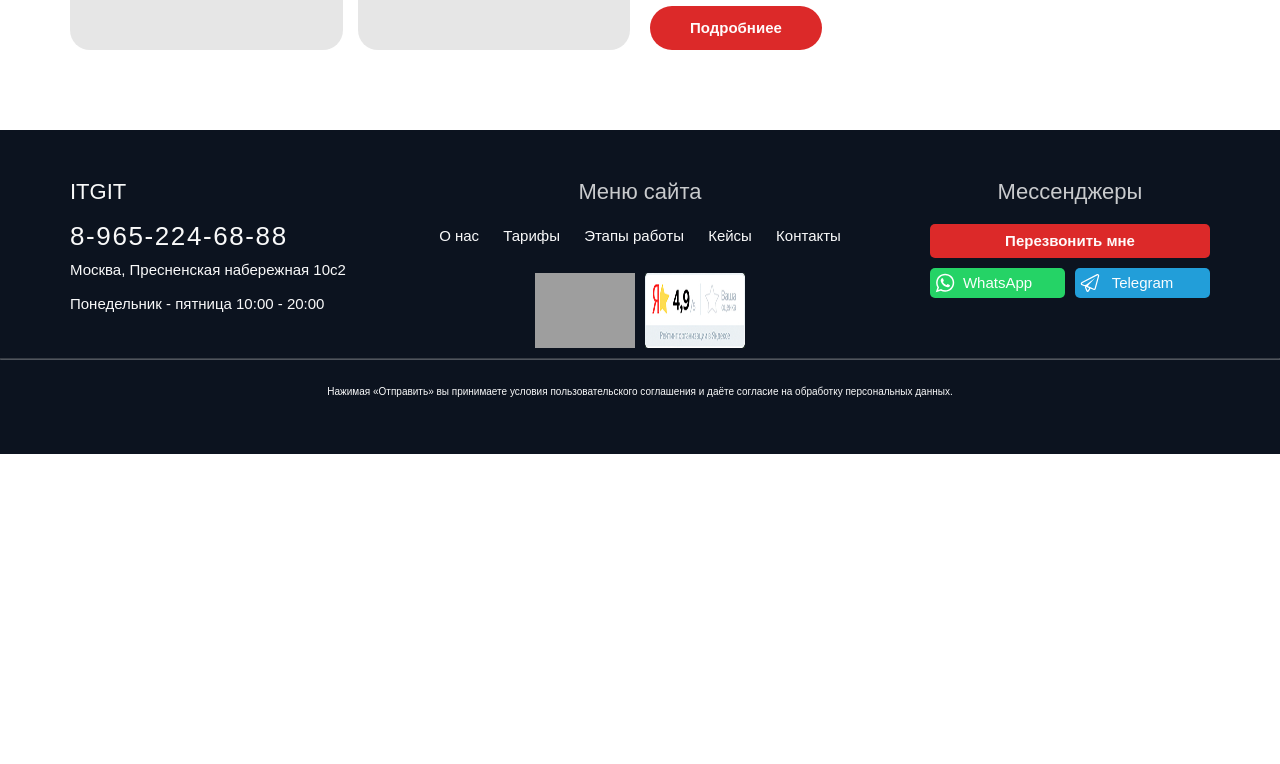
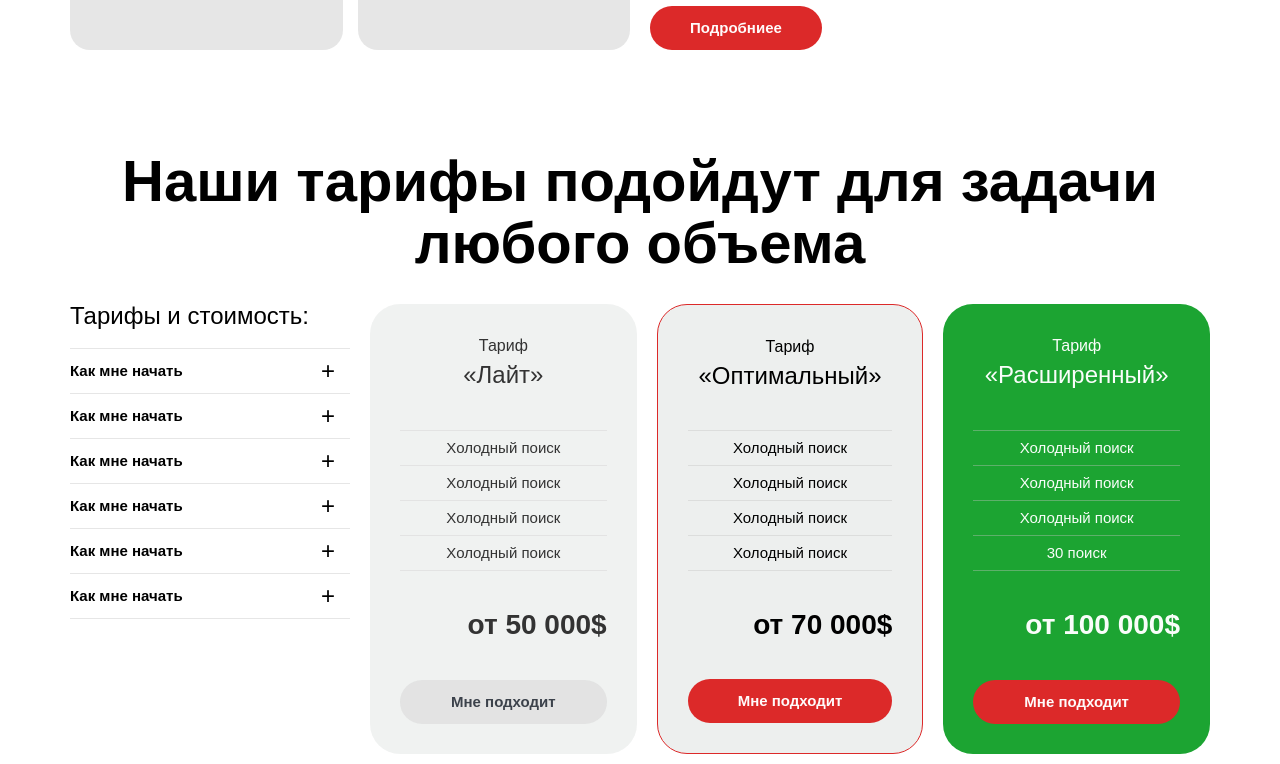
Before and after one commit to sava911/restolid, a website: page app/index.html in a window 1280 px wide. Shown: the part 1676-2440 px from the top of the page. Before the commit the page ends 2130 px from the top, so only its background shows below. Drawn offline with nearby package versions, Linux system fonts and the light colour scheme; files that its build step writes are made by us from their sources; grey boxes are pictures that could not be loaded; files whose address does not match are found by name.

Commit message:
end price block

```diff
--- a/app/index.html
+++ b/app/index.html
@@ -248,11 +248,113 @@
         </div>
       </div>
     </section>
-    <section class="price">
+    <section class="price pad">
       <div class="container">
         <h3 class="price__title">
+          Наши тарифы подойдут для задачи любого объема
+        </h3>
+        <div class="price__inner">
+          <div class="price__info">
+            <h4 class="price__info-title">Тарифы и стоимость:</h4>
+            <div class="questions__items">
+              <div class="questions__item">
+                <p class="questions__item-subtext">Как мне начать <span class="plus">+</span>
+                </p>
+                <p class="questions__item-text" style="display: none;">
+                  После того, как сайт будет полностью готов к приему посетителей, вы можете
+                  выбратьготов к приему посетителей, вы можете
 
-        </h3>
+                </p>
+              </div>
+              <!-- end questions__item -->
+              <div class="questions__item">
+                <p class="questions__item-subtext">Как мне начать <span class="plus">+</span>
+                </p>
+                <p class="questions__item-text" style="display: none;">
+                  После того, как сайт будет полностью готов к приему посетителей, вы можете
+                  выбратьготов к приему посетителей, вы можете
+
+                </p>
+              </div>
+              <!-- end questions__item -->
+              <div class="questions__item">
+                <p class="questions__item-subtext">Как мне начать <span class="plus">+</span>
+                </p>
+                <p class="questions__item-text" style="display: none;">
+                  После того, как сайт будет полностью готов к приему посетителей, вы можете
+
+                </p>
+              </div>
+              <!-- end questions__item -->
+              <div class="questions__item">
+                <p class="questions__item-subtext">Как мне начать <span class="plus">+</span>
+                </p>
+                <p class="questions__item-text" style="display: none;">
+                  После того, как сайт будет полностью готов к приему посетителей, вы можете
+
+                </p>
+              </div>
+              <!-- end questions__item -->
+              <div class="questions__item">
+                <p class="questions__item-subtext">Как мне начать <span class="plus">+</span>
+                </p>
+                <p class="questions__item-text" style="display: none;">
+                  После того, как сайт будет полностью готов к приему посетителей, вы можете
+
+                </p>
+              </div>
+              <!-- end questions__item -->
+              <div class="questions__item">
+                <p class="questions__item-subtext">Как мне начать <span class="plus">+</span>
+                </p>
+                <p class="questions__item-text" style="display: none;">
+                  После того, как сайт будет полностью готов к приему посетителей, вы можете
+                  выбратьготов к приему посетителей, вы можете
+
+                </p>
+              </div>
+              <!-- end questions__item -->
+            </div>
+          </div>
+          <div class="price__items">
+            <div class="price__item">
+              <h4 class="price__item-title">Тариф <span>«Лайт»</span></h4>
+              <ul class="price__item-list">
+                <li>Холодный поиск</li>
+                <li>Холодный поиск</li>
+                <li>Холодный поиск</li>
+                <li>Холодный поиск</li>
+              </ul>
+              <p class="price__item-text">от 50 000$</p>
+              <button class="price__item-btn btn">Мне подходит</button>
+            </div>
+            <div class="price__item">
+              <h4 class="price__item-title">Тариф <span>«Оптимальный»</span></h4>
+
+              <ul class="price__item-list">
+                <li>Холодный поиск</li>
+                <li>Холодный поиск</li>
+                <li>Холодный поиск</li>
+                <li>Холодный поиск</li>
+              </ul>
+              <p class="price__item-text">от 70 000$</p>
+              <button class="price__item-btn btn">Мне подходит</button>
+            </div>
+            <div class="price__item">
+              <h4 class="price__item-title">Тариф <span>«Расширенный»</span></h4>
+
+              <ul class="price__item-list">
+                <li>Холодный поиск</li>
+                <li>Холодный поиск</li>
+                <li>Холодный поиск</li>
+
+                <li>30 поиск</li>
+              </ul>
+              <p class="price__item-text">от 100 000$</p>
+              <button class="price__item-btn btn">Мне подходит</button>
+            </div>
+          </div>
+        </div>
       </div>
     </section>
   </main>
--- a/app/js/main.js
+++ b/app/js/main.js
@@ -111,5 +111,11 @@ $(function () {
     css.innerHTML = ".txt-rotate > .wrap { border-right: 0.08em solid #666 }";
     document.body.appendChild(css);
   };
+  // questions__item
+  $(".questions__item-subtext").click(function () {
+    $(this).parent().find(".questions__item-text").slideToggle();
+    $(this).toggleClass("opened");
+    return false;
+  });
 
 })
--- /dev/null
+++ b/app/sass/_price.scss
@@ -0,0 +1,131 @@
+.price {
+  &__title {
+    text-align: center;
+  }
+
+  &__inner {
+    display: grid;
+    grid-template-columns: 1fr 3fr;
+    min-height: 450px;
+    gap: 20px;
+  }
+
+  &__info {
+    // background: var(--gr);
+  }
+
+  &__info-title {
+    font-size: 24px;
+    margin-bottom: 20px;
+  }
+
+  &__items {
+    display: grid;
+    grid-template-columns: repeat(3, 1fr);
+    gap: 20px;
+  }
+
+  &__item {
+    padding: 30px;
+    background: var(--gr);
+    display: flex;
+    flex-direction: column;
+    align-items: stretch;
+    justify-content: space-between;
+    border-radius: 30px;
+
+    &:nth-child(1) {
+      opacity: 0.8;
+
+      .btn {
+        background: var(--grl);
+        color: var(--dark);
+      }
+    }
+
+    &:nth-child(2) {
+      // background: #5f292b90;
+      border: 1px solid var(--red);
+    }
+
+    &:nth-child(3) {
+      background: #17a22ef9;
+      color: var(--wh);
+    }
+
+  }
+
+  &__item-title {
+    font-size: 16px;
+    text-align: center;
+    margin-bottom: 20px;
+
+    span {
+      font-size: 24px;
+      padding-top: 5px;
+      display: block;
+
+    }
+  }
+
+  &__item-list {
+    text-align: center;
+    margin-bottom: 20px;
+
+    li {
+      font-weight: 500;
+      border-bottom: 1px solid var(--grl);
+      padding: 5px 0;
+
+
+      &:nth-child(1) {
+        border-top: 1px solid var(--grl);
+      }
+    }
+  }
+
+  &__item-text {
+    text-align: right;
+    font-size: 28px;
+    margin-bottom: 20px;
+    font-weight: 600;
+  }
+
+  &__item-btn {
+    padding: 10px 0;
+    border-radius: 30px;
+  }
+
+  .questions {
+
+
+
+
+    &__item {
+      display: block;
+      position: relative;
+      vertical-align: top;
+      padding: 10px 0;
+      border-bottom: 1px solid var(--grl);
+
+      &:nth-child(1) {
+        border-top: 1px solid var(--grl);
+      }
+
+    }
+
+    &__item-subtext {
+      font-weight: 600;
+      transition: all 3.3s;
+
+      &.opened .plus {
+        color: var(--red);
+        transform: rotate(45deg);
+      }
+    }
+
+    &__item-text {
+      padding-top: 10px;
+    }
+  }
+}
--- /dev/null
+++ b/app/sass/_qusten.scss
@@ -0,0 +1,7 @@
+.plus {
+  position: absolute;
+  right: 15px;
+  top: 10px;
+  font-size: 24px;
+  font-weight: 500;
+}
--- a/app/sass/style.scss
+++ b/app/sass/style.scss
@@ -6,6 +6,8 @@
 @import "_banner.scss";
 @import "_addvant.scss";
 @import "_numbers.scss";
+@import "_qusten.scss";
+@import "_price.scss";
 @import "_footer.scss";
 
 
```
Also changed, not shown: app/css/style.min.css, app/js/main.min.js.
